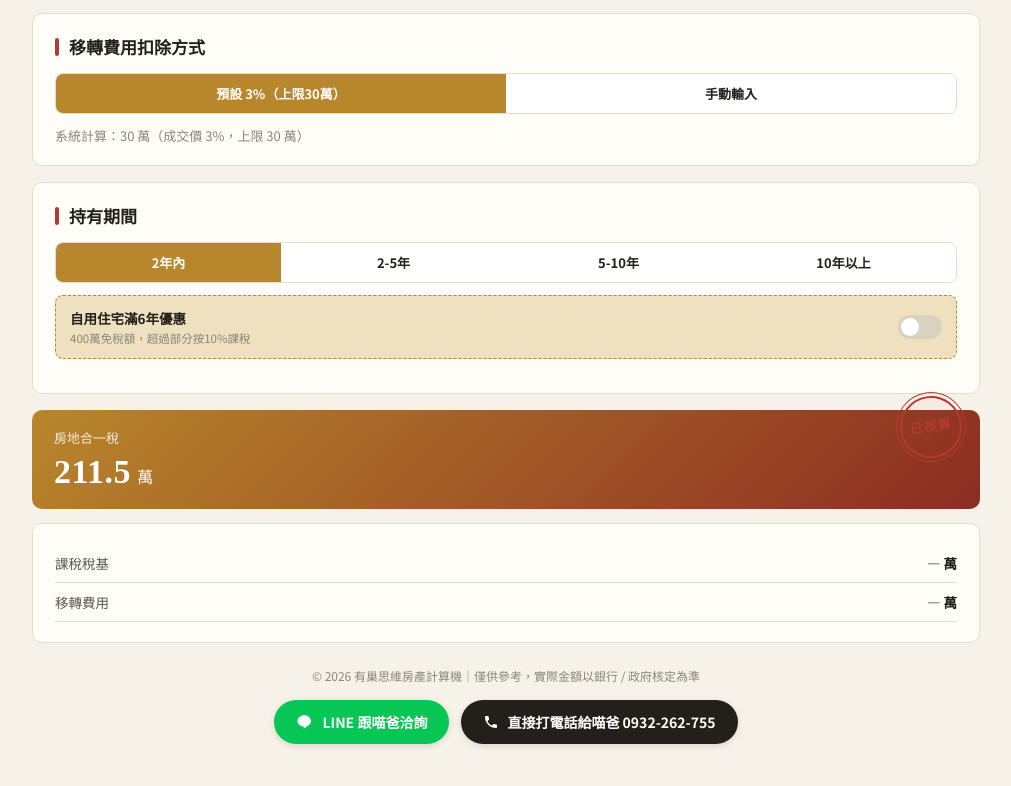
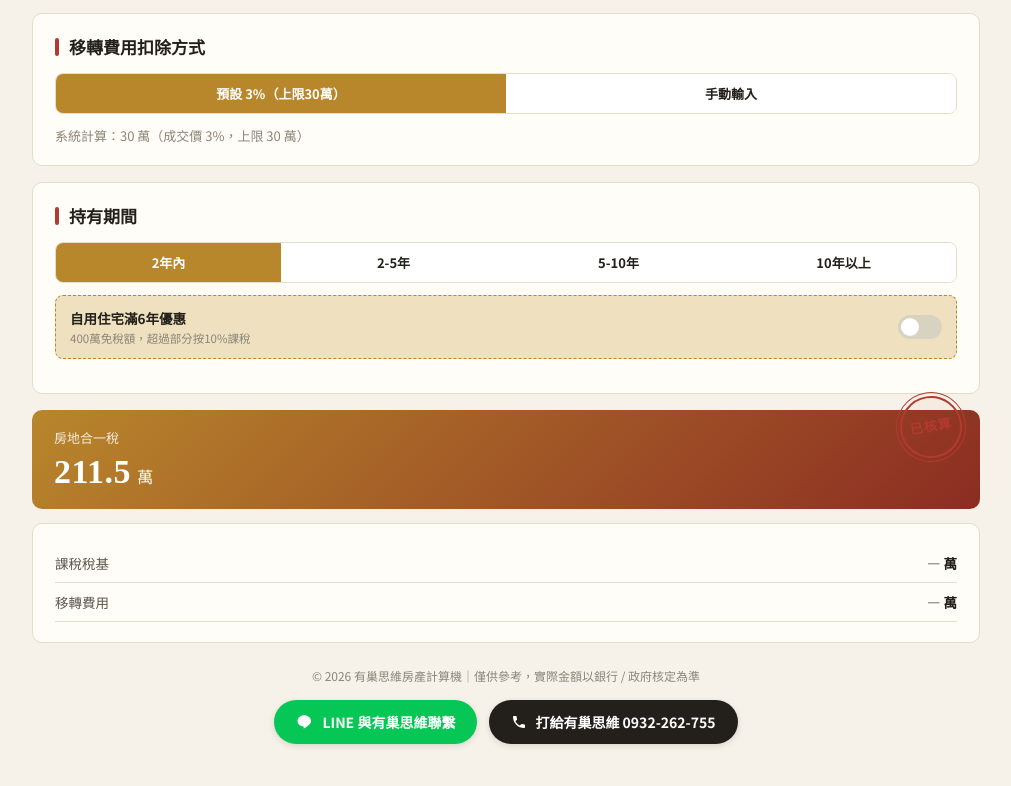
Before and after one commit to ut-chao/ut-chao, a plain HTML site: page index.html in a window 1280 px wide. Shown: the part 503-1289 px from the top of the page, without its empty margins (134-1145 px from the left). Drawn offline with Linux system fonts and the light colour scheme.

Commit message:
Update title and contact text in index.html

```diff
--- a/index.html
+++ b/index.html
@@ -3,7 +3,7 @@
 <head>
 <meta charset="UTF-8" />
 <meta name="viewport" content="width=device-width, initial-scale=1.0" />
-<title>有巢思維房產計算機</title>
+<title>有巢氏房屋-思維房產計算機</title>
 <link rel="preconnect" href="https://fonts.googleapis.com" />
 <link href="https://fonts.googleapis.com/css2?family=Noto+Serif+TC:wght@600;700;900&family=Noto+Sans+TC:wght@400;500;700&display=swap" rel="stylesheet" />
 <style>
@@ -178,11 +178,11 @@
   <div class="contact-row">
     <a class="contact-btn btn-line" href="https://line.me/ti/p/C7cjXwY7Nw" target="_blank" rel="noopener noreferrer">
       <svg width="18" height="18" viewBox="0 0 24 24" fill="none"><path d="M20 10.5c0-4.14-4.03-7.5-9-7.5S2 6.36 2 10.5c0 3.7 3.2 6.79 7.53 7.38.29.06.69.2.79.45.09.23.06.58.03.81l-.13.78c-.04.23-.18.9.79.49.97-.41 5.24-3.09 7.15-5.29C19.44 13.66 20 12.16 20 10.5z" fill="#fff"/></svg>
-      LINE 跟喵爸洽詢
+      LINE 與有巢思維聯繫
     </a>
     <a class="contact-btn btn-phone" href="tel:0932262755">
       <svg width="16" height="16" viewBox="0 0 24 24" fill="none"><path d="M6.6 10.8c1.4 2.8 3.8 5.2 6.6 6.6l2.2-2.2c.3-.3.7-.4 1-.2 1.1.4 2.3.6 3.6.6.6 0 1 .4 1 1V20c0 .6-.4 1-1 1C10.5 21 3 13.5 3 4c0-.6.4-1 1-1h3.5c.6 0 1 .4 1 1 0 1.3.2 2.5.6 3.6.1.4 0 .8-.2 1l-2.3 2.2z" fill="#fff"/></svg>
-      直接打電話給喵爸 0932-262-755
+      打給有巢思維 0932-262-755
     </a>
   </div>
 </div>
```
